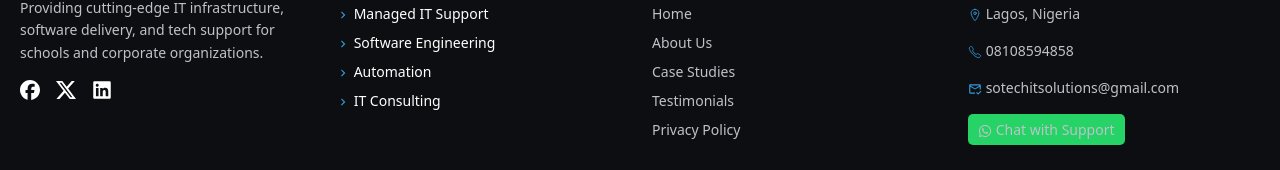
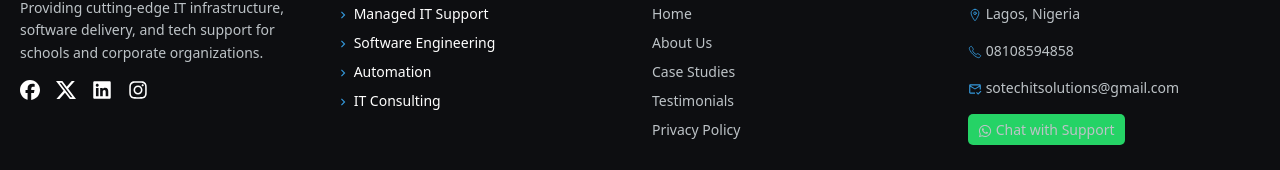
Before and after one commit to Adebanke11/Sotech, a React (Vite) app: page /Sotech/case-studies in a window 1280 px wide. Shown: the part 1048-1218 px from the top of the page. Built offline with nearby package versions, Linux system fonts and the light colour scheme.

Commit message:
fainstagram icon

```diff
--- a/src/Footer.jsx
+++ b/src/Footer.jsx
@@ -1,6 +1,6 @@
 import React from 'react';
 import { Link } from 'react-router-dom';
-import { FaWhatsapp, FaLinkedin, FaFacebook} from "react-icons/fa6";
+import { FaWhatsapp, FaLinkedin, FaFacebook, FaInstagram} from "react-icons/fa6";
 import { BsTwitterX } from "react-icons/bs";
 import { MdOutlineMarkEmailRead, MdOutlineChevronRight } from "react-icons/md";
 import { IoCallOutline, IoLocationOutline } from "react-icons/io5";
@@ -33,6 +33,7 @@ function Footer() {
                             <FaFacebook size={20} />
                             <BsTwitterX size={20} />
                             <FaLinkedin size={20} />
+                             <FaInstagram size={20} />
                         </div>
                     </div>
 
```
